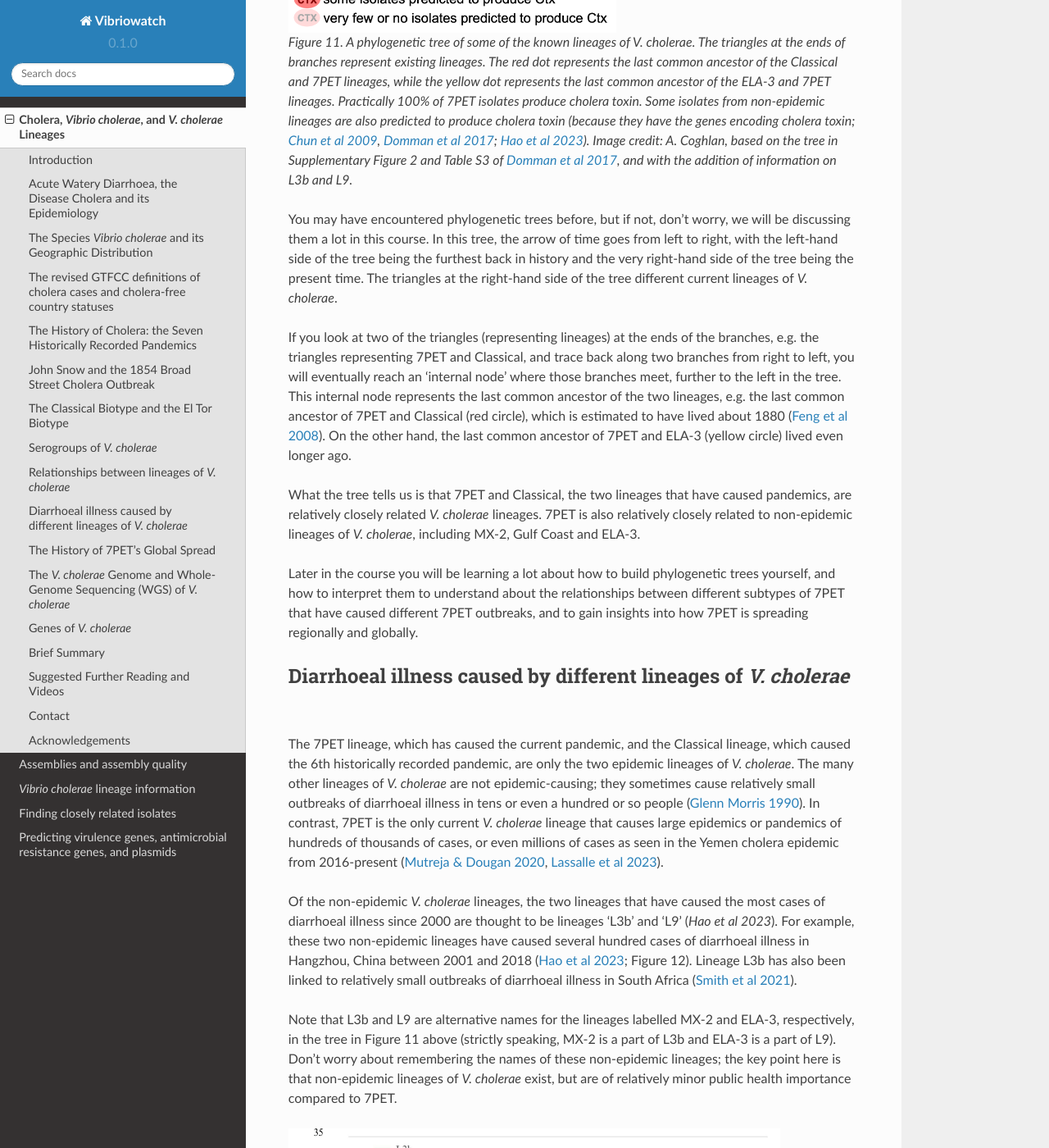
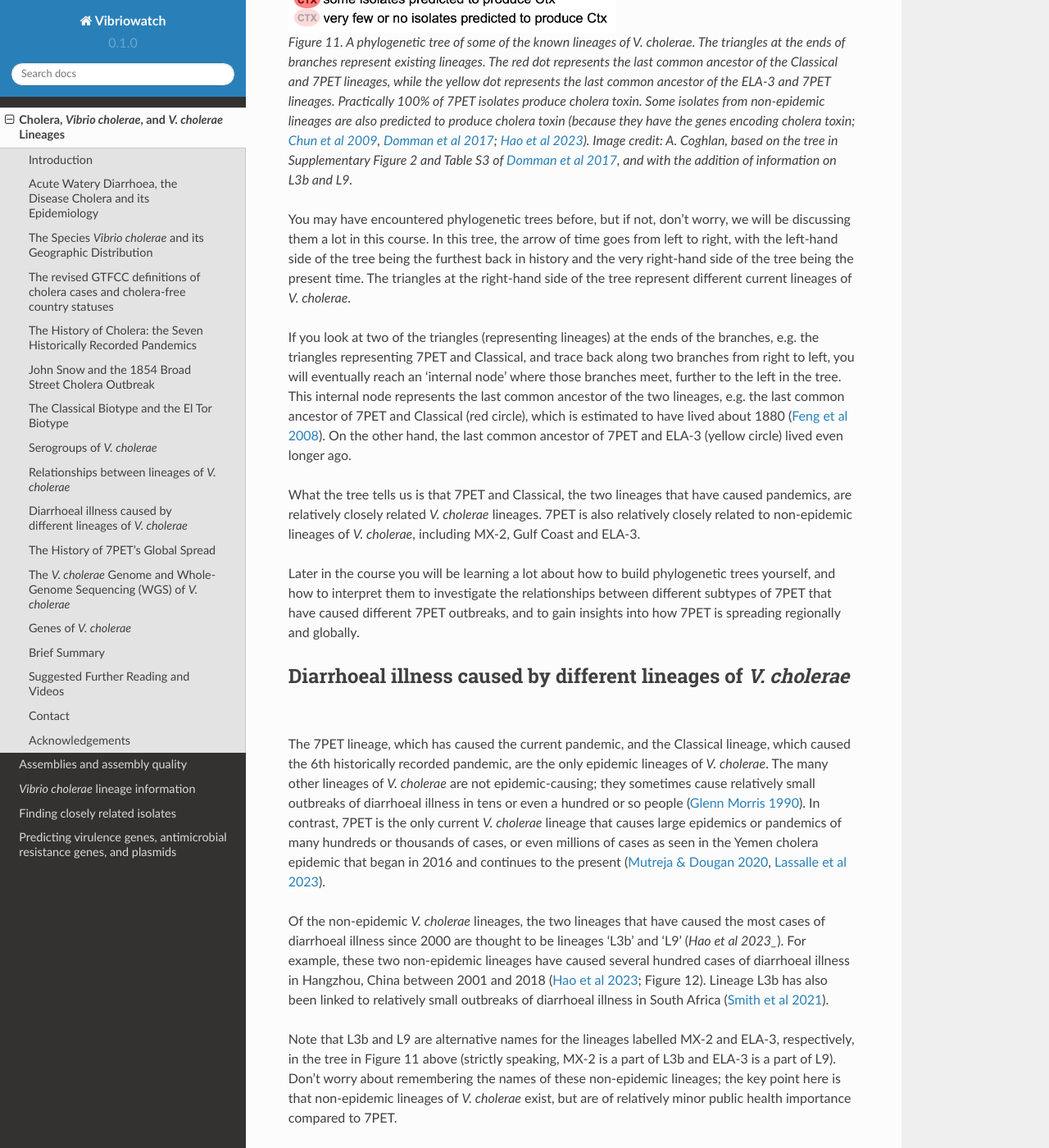
Before and after one commit to avrilcoghlan/cholerabook, a Sphinx documentation site: the page built from docs/source/vibriogenomes.rst, in a window 1280 px wide and 1400 px high, scrolled down 10170 px. Shown: the whole window at 82% size. Built offline with Sphinx 7.4.7 and the Read the Docs theme 2.0.0, drawn with Linux system fonts in a browser that asks for light colours.

Commit message:
Update vibriogenomes.rst

```diff
--- a/docs/source/vibriogenomes.rst
+++ b/docs/source/vibriogenomes.rst
@@ -316,7 +316,7 @@ differences between their DNA.
 
 You may have encountered phylogenetic trees before, but if not, don't worry, we will be discussing them a lot in this course.
 In this tree, the arrow of time goes from left to right, with the left-hand side of the tree being the furthest back in history and the
-very right-hand side of the tree being the present time. The triangles at the right-hand side of the tree different current lineages of *V. cholerae*.
+very right-hand side of the tree being the present time. The triangles at the right-hand side of the tree represent different current lineages of *V. cholerae*.
 
 If you look at two of the triangles (representing lineages) at the ends of the branches, e.g. the triangles representing 7PET and Classical, and trace
 back along two branches from right to left, you will eventually reach an 'internal node' where those branches meet, further to the left in the tree. This internal
@@ -330,18 +330,18 @@ What the tree tells us is that 7PET and Classical, the two lineages that have ca
 7PET is also relatively closely related to non-epidemic lineages of *V. cholerae*, including MX-2, Gulf Coast and ELA-3.
 
 Later in the course you will be learning a lot about how to build phylogenetic trees yourself, and how to interpret
-them to understand about the relationships between different subtypes of 7PET that have caused different 7PET outbreaks, and to
+them to investigate the relationships between different subtypes of 7PET that have caused different 7PET outbreaks, and to
 gain insights into how 7PET is spreading regionally and globally.
 
 Diarrhoeal illness caused by different lineages of *V. cholerae*
 ----------------------------------------------------------------
 
 The 7PET lineage, which has caused the current pandemic, and the Classical lineage, which caused the 6th historically
-recorded pandemic, are only the two epidemic lineages of *V. cholerae*. The many other
+recorded pandemic, are the only epidemic lineages of *V. cholerae*. The many other
 lineages of *V. cholerae* are not epidemic-causing; they sometimes cause relatively small outbreaks of diarrhoeal illness in
 tens or even a hundred or so people (`Glenn Morris 1990`_). In contrast, 7PET is the only current *V. cholerae* lineage
-that causes large epidemics or pandemics of hundreds of thousands of cases, or even millions of
-cases as seen in the Yemen cholera epidemic from 2016-present (`Mutreja & Dougan 2020`_, `Lassalle et al 2023`_).
+that causes large epidemics or pandemics of many hundreds or thousands of cases, or even millions of
+cases as seen in the Yemen cholera epidemic that began in 2016 and continues to the present (`Mutreja & Dougan 2020`_, `Lassalle et al 2023`_).
 
 .. _Mutreja & Dougan 2020: https://pubmed.ncbi.nlm.nih.gov/31345641/
 
@@ -350,7 +350,7 @@ cases as seen in the Yemen cholera epidemic from 2016-present (`Mutreja & Dougan
 .. _Lassalle et al 2023: https://pubmed.ncbi.nlm.nih.gov/37770747/
 
 Of the non-epidemic *V. cholerae* lineages, the two lineages that have caused the most cases of diarrhoeal illness
-since 2000 are thought to be lineages 'L3b' and 'L9' (`Hao et al 2023`). For example, these two non-epidemic lineages
+since 2000 are thought to be lineages 'L3b' and 'L9' (`Hao et al 2023_`). For example, these two non-epidemic lineages
 have caused several hundred cases of diarrhoeal illness in Hangzhou, China between 2001 and 2018 (`Hao et al 2023`_; Figure 12).
 Lineage L3b has also been linked to relatively small outbreaks of diarrhoeal illness in South Africa (`Smith et al 2021`_).
 
```
